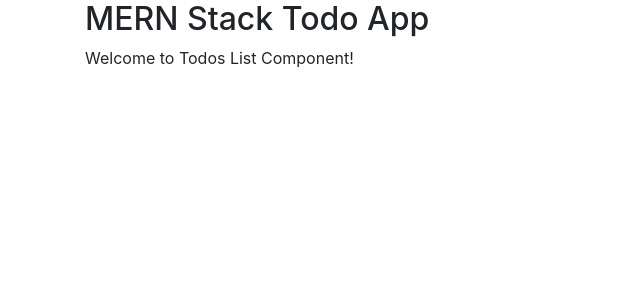
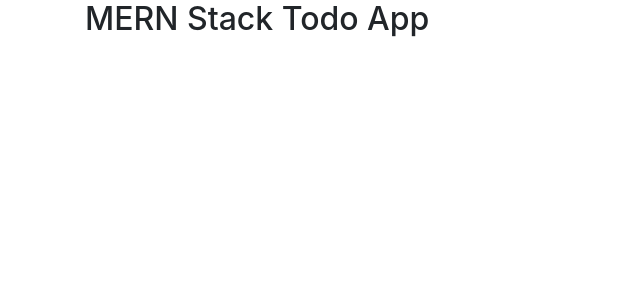
Before and after one commit to walkerfloyd1/mern-practice, a React (Create React App) app: page / in a window 1280 px wide. Shown: the top 300 px of the page, without its empty margins (0-640 px from the left). Built offline with nearby package versions, Linux system fonts and the light colour scheme.

Commit message:
finished routing in app.js

```diff
--- a/src/App.js
+++ b/src/App.js
@@ -1,6 +1,6 @@
 import React, { Component } from 'react';
 import "bootstrap/dist/css/bootstrap.min.css";
-import { BrowserRouter as Router, Route, Link} from "react-router-dom";
+import { BrowserRouter as Router, Route, Switch, Link} from "react-router-dom";
 
 import CreateTodo from "./components/create-todo.component";
 import EditTodo from "./components/edit-todos.component";
@@ -12,9 +12,9 @@ class App extends Component {
     <Router>
     <div className="container">
       <h2>MERN Stack Todo App</h2>
-    <Route path="/" component={TodosList} />
-    <Route path="/edit/:id" component={EditTodo} />
-    <Route path="/create" component={CreateTodo} />
+      <Route path="/home" component={TodosList} />
+      <Route path="/edit/:id" component={EditTodo} />
+      <Route path="/create" component={CreateTodo} />
     </div>
     </Router>
   );
```
